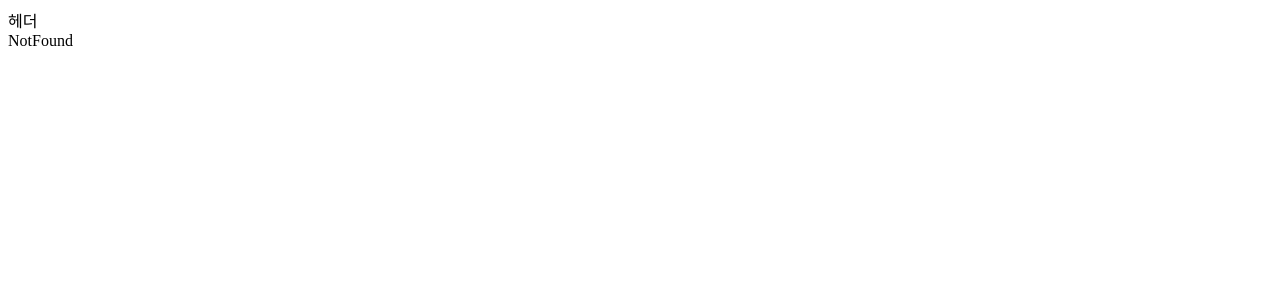
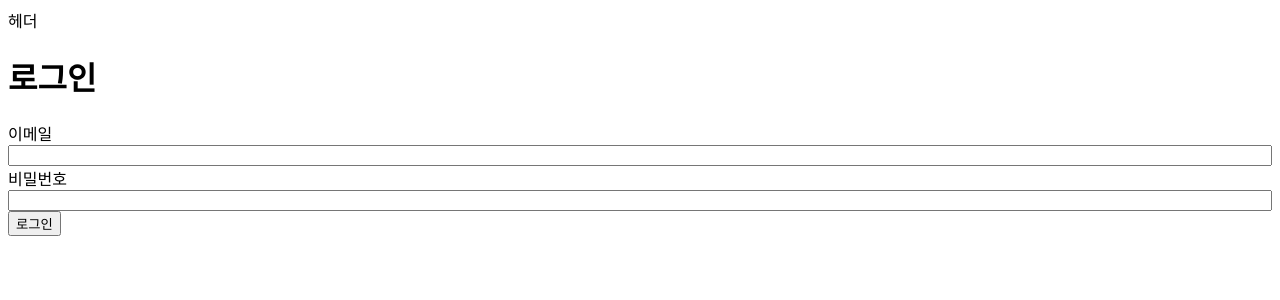
Before and after one commit to not-using/wanted-pre-onboarding-frontend, a React (Create React App) app: page /signin in a window 1280 px wide. Shown: the top 300 px of the page. Built offline with nearby package versions, Linux system fonts and the light colour scheme.

Commit message:
feat: 로그인/회원가입 페이지 및 기본 UI 추가

```diff
--- /dev/null
+++ b/src/components/Button.tsx
@@ -0,0 +1,13 @@
+import { ComponentProps } from "react";
+import { styled } from "styled-components";
+
+interface IProps extends ComponentProps<"button"> {}
+const Button = ({ ...rest }: IProps) => {
+	return <CustomButton {...rest} />;
+};
+
+export default Button;
+
+const CustomButton = styled.button`
+	cursor: pointer;
+`;
--- /dev/null
+++ b/src/components/Input.tsx
@@ -0,0 +1,25 @@
+import { ComponentProps } from "react";
+import { styled } from "styled-components";
+
+interface IProps extends ComponentProps<"input"> {
+	id: string;
+	labelText: string;
+}
+
+const Input = ({ id, labelText, ...rest }: IProps) => {
+	return (
+		<Wrapper>
+			<label htmlFor={id}>{labelText}</label>
+			<CustomInput id={id} {...rest} />
+		</Wrapper>
+	);
+};
+
+export default Input;
+
+const Wrapper = styled.div`
+	display: flex;
+	flex-direction: column;
+`;
+const CustomInput = styled.input`
+`;
--- /dev/null
+++ b/src/pages/Auth.tsx
@@ -0,0 +1,36 @@
+import Button from "components/Button";
+import Input from "components/Input";
+import { useLocation } from "react-router-dom";
+
+const Auth = () => {
+	const isSignup = useLocation().pathname === "/signup";
+	const stage = isSignup ? "회원가입" : "로그인";
+
+	return (
+		<main>
+			<h1>{stage}</h1>
+			<form>
+				<Input
+					id="email"
+					labelText="이메일"
+					type="email"
+					data-testid="email-input"
+				/>
+				<Input
+					id="password"
+					labelText="비밀번호"
+					type="password"
+					data-testid="password-input"
+				/>
+				<Button
+					type="submit"
+					data-testid={`sign${isSignup ? "up" : "in"}-button`}
+				>
+					{stage}
+				</Button>
+			</form>
+		</main>
+	);
+};
+
+export default Auth;
--- a/src/routers/index.tsx
+++ b/src/routers/index.tsx
@@ -6,11 +6,14 @@ import {
 import Layout from "pages";
 import Main from "pages/Main";
 import NotFound from "pages/NotFound";
+import Auth from "pages/Auth";
 
 export const router = createBrowserRouter(
 	createRoutesFromElements(
 		<Route path="/" element={<Layout />}>
 			<Route index element={<Main />} />
+			<Route path="signup" element={<Auth />} />
+			<Route path="signin" element={<Auth />} />
 			<Route path="*" element={<NotFound />} />
 		</Route>
 	)
```
